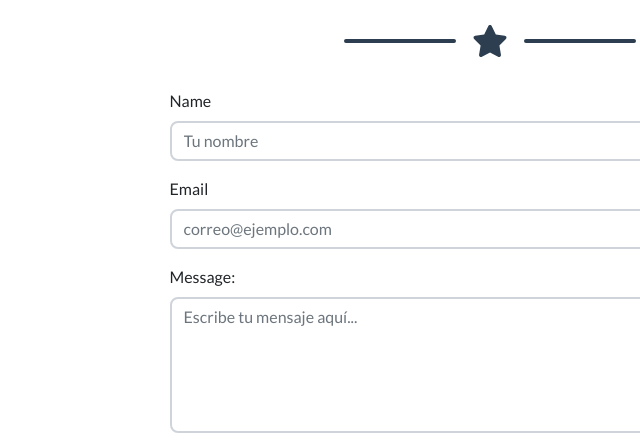
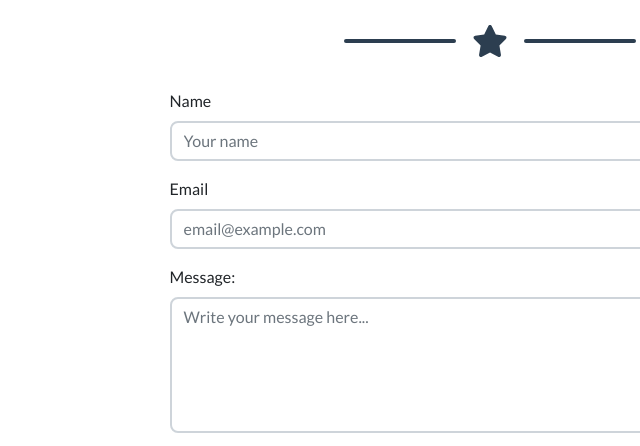
Before and after one commit to EmerLopez/portfolio, a plain HTML site: page ingles.html in a window 1280 px wide. Shown: the part 4446-4892 px from the top of the page, 150-790 px from the left. Drawn offline with nearby package versions, Linux system fonts and the light colour scheme.

Commit message:
Ajuste de Inputs

```diff
--- a/ingles.html
+++ b/ingles.html
@@ -539,19 +539,19 @@
                           <!-- Nombre -->
                           <div class="mb-3">
                             <label for="name" class="form-label">Name</label>
-                            <input type="text" class="form-control" id="name" name="name" placeholder="Tu nombre" required>
+                            <input type="text" class="form-control" id="name" name="name" placeholder="Your name" required>
                           </div>
 
                           <!-- Correo -->
                           <div class="mb-3">
                             <label for="email" class="form-label">Email</label>
-                            <input type="email" class="form-control" id="email" name="email" placeholder="correo@ejemplo.com" required>
+                            <input type="email" class="form-control" id="email" name="email" placeholder="email@example.com" required>
                           </div>
 
                           <!-- Mensaje -->
                           <div class="mb-3">
                             <label for="message" class="form-label">Message:</label>
-                            <textarea class="form-control" id="message" name="message" rows="5" placeholder="Escribe tu mensaje aquí..." required></textarea>
+                            <textarea class="form-control" id="message" name="message" rows="5" placeholder="Write your message here..." required></textarea>
                           </div>
 
                           <!-- Botón -->
```
